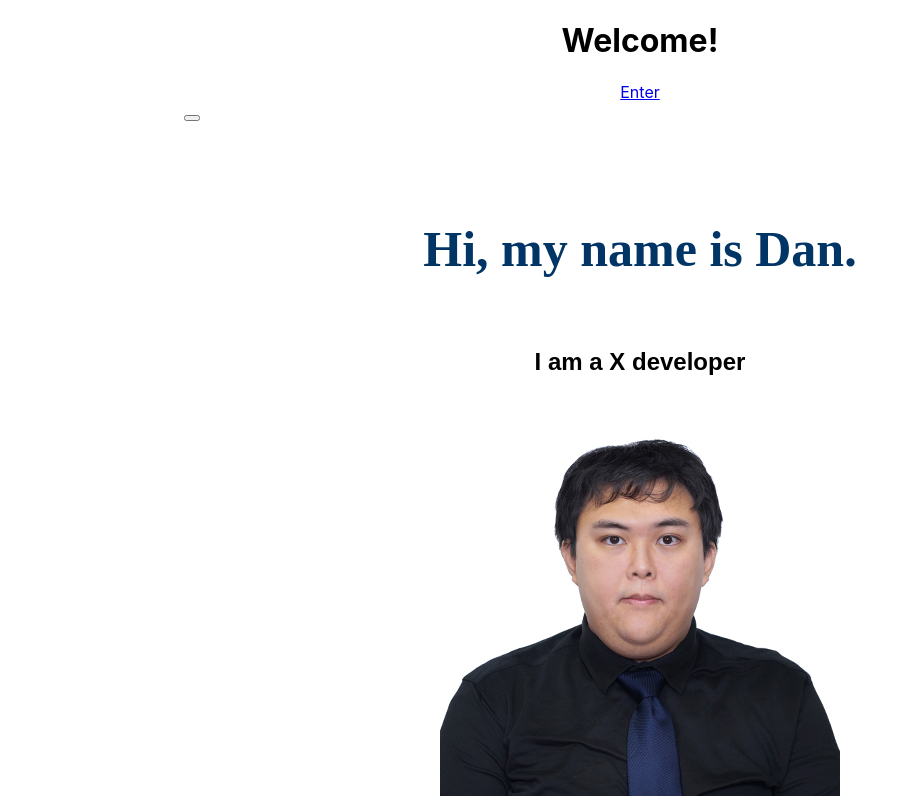
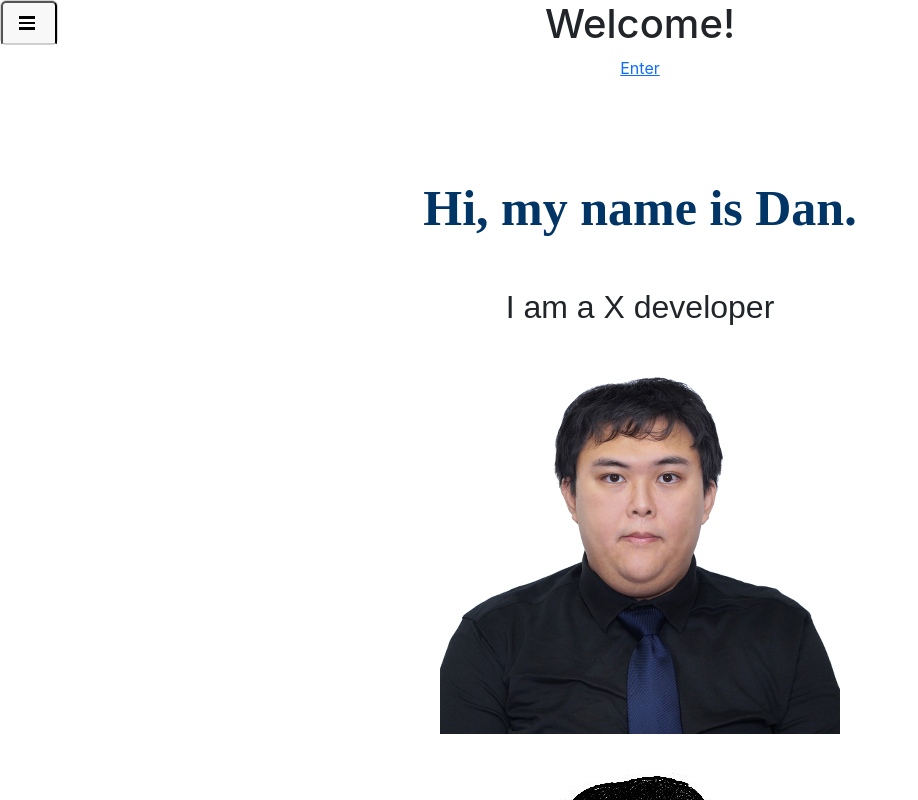
Before and after one commit to dan-suen/dan-suen.github.io, a React (Create React App) app: page / in a window 1280 px wide. Shown: the top 800 px of the page, without its empty margins (0-918 px from the left). Built offline with nearby package versions, Linux system fonts and the light colour scheme.

Commit message:
applied basic css functionality and positioned sidebar

```diff
--- a/package.json
+++ b/package.json
@@ -7,6 +7,7 @@
     "@testing-library/jest-dom": "^5.16.5",
     "@testing-library/react": "^13.4.0",
     "@testing-library/user-event": "^13.5.0",
+    "bootstrap": "^5.3.0-alpha3",
     "react": "^18.2.0",
     "react-dom": "^18.2.0",
     "react-scripts": "5.0.1",
--- a/src/App.scss
+++ b/src/App.scss
@@ -1,5 +1,6 @@
 .App {
   text-align: center;
+  display: flex;
 }
 
 .App-logo {
--- a/src/App.tsx
+++ b/src/App.tsx
@@ -8,12 +8,14 @@ import Project from './components/projects';
 
 function App(): JSX.Element {
   return (
-    <div className="App">
-      <Front />
+    <div className='App'>
       <Sidebar />
-      <About />
-      <Project/>
-      <Contact />
+      <div className='other-elements'>
+        <Front />
+        <About />
+        <Project />
+        <Contact />
+      </div>
     </div>
   );
 }
--- a/src/components/sidebar.scss
+++ b/src/components/sidebar.scss
@@ -1,11 +1,38 @@
 .sidebar {
-  width: 30%;
-  span {
-    height: 30%;
-    width: 30%;
+  position: fixed;
+  button {
+    .three-lines-icon {
+      height: 30%;
+      width: 30%;
+      padding-left: 1.25em;
+      position: relative;
+    }
+    .three-lines-icon:before {
+      content: '';
+      position: absolute;
+      left: 0;
+      top: 0.21em;
+      bottom: 0.21em;
+      width: 1em;
+      background: linear-gradient(
+        to bottom,
+        black,
+        black 20%,
+        white 20%,
+        white 40%,
+        black 40%,
+        black 60%,
+        white 60%,
+        white 80%,
+        black 80%,
+        black 100%
+      );
+    }
   }
   .side-menu {
     display: none;
+    background-color: yellow;
+    height: 100vh;
     &.open {
       display: block;
     }
--- a/src/components/sidebar.tsx
+++ b/src/components/sidebar.tsx
@@ -7,27 +7,27 @@ export default function Sidebar(): JSX.Element {
     setShowMenu(!showMenu);
   };
   return (
-    <div className="sidebar">
-      <button onClick={toggleMenu}>
-        <span className="three-lines-icon"></span>
+    <div className='sidebar card'>
+      <button className='card-header' onClick={toggleMenu}>
+        <span className='three-lines-icon'></span>
       </button>
       <div className={`side-menu ${showMenu ? 'open' : ''}`}>
         <nav>
-          <ul>
-            <li>
-              <a href="#about">About Me</a>
+          <ul className='list-group list-group-flush'>
+            <li className='list-group-item'>
+              <a href='#about'>About Me</a>
             </li>
-            <li>
-              <a href="#skills">Skills</a>
+            <li className='list-group-item'>
+              <a href='#skills'>Skills</a>
             </li>
-            <li>
-              <a href="#projects">Projects</a>
+            <li className='list-group-item'>
+              <a href='#projects'>Projects</a>
             </li>
-            <li>
-              <a href="#reach">How to Reach Me</a>
+            <li className='list-group-item'>
+              <a href='#reach'>How to Reach Me</a>
             </li>
-            <li>
-              <a href="#contact">Contact Me</a>
+            <li className='list-group-item'>
+              <a href='#contact'>Contact Me</a>
             </li>
           </ul>
         </nav>
--- a/src/index.tsx
+++ b/src/index.tsx
@@ -1,5 +1,6 @@
 import React from 'react';
 import ReactDOM from 'react-dom/client';
+import 'bootstrap/dist/css/bootstrap.css';
 import './index.scss';
 import App from './App';
 
```
Also changed, not shown: 1 other file (tests, documents, lock files or other folders).
